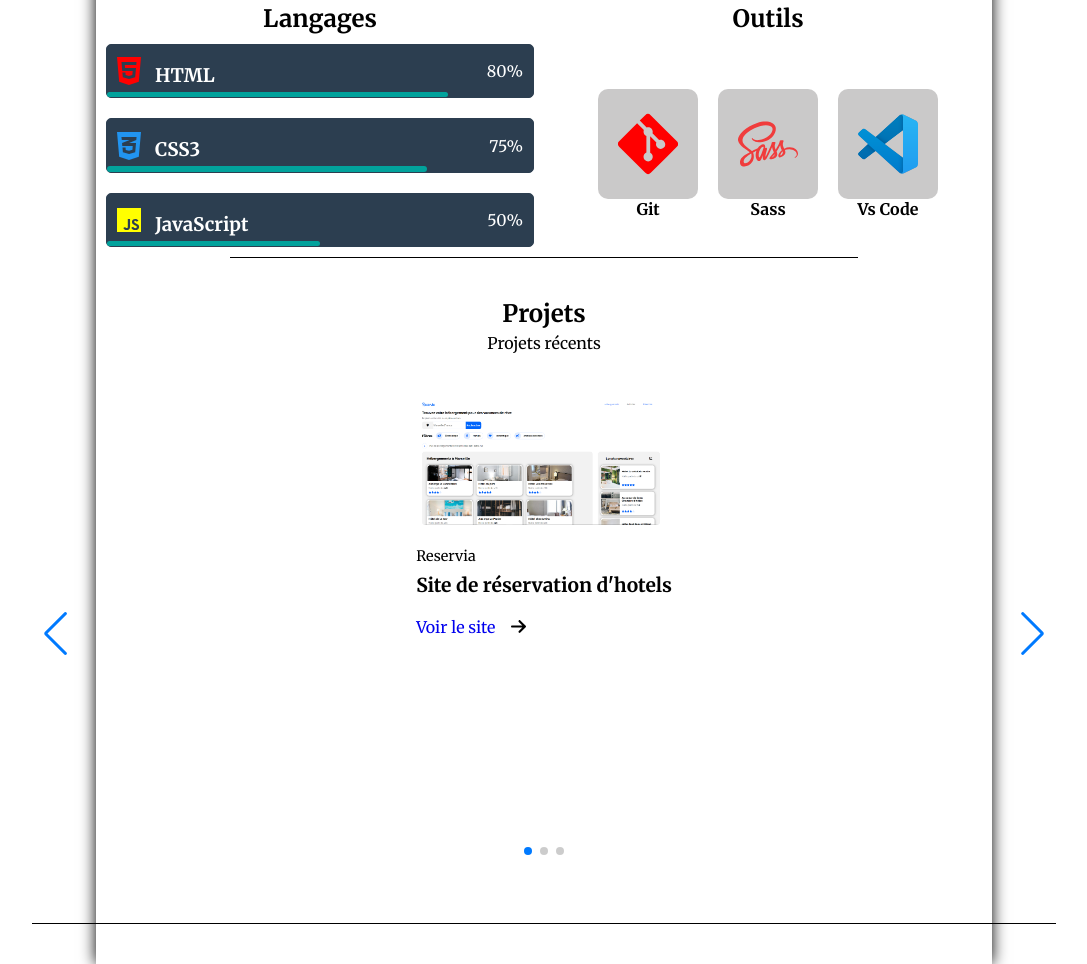
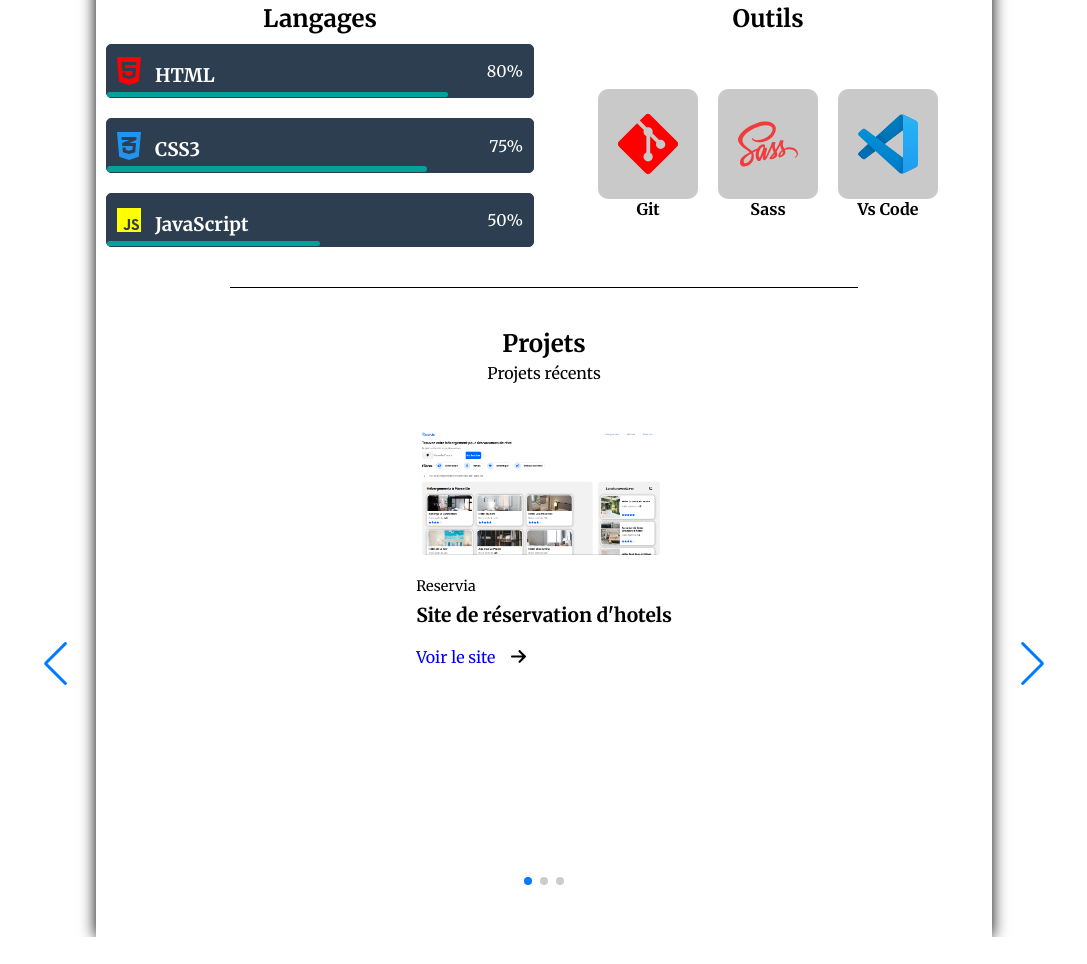
Before and after one commit to Arnaud-WebDev/portfolio, a website: page index.html in a window 1280 px wide. Shown: the part 806-1770 px from the top of the page, without its empty margins (96-1183 px from the left). After the commit the page ends 1743 px from the top, so only its background shows below. Drawn offline with Linux system fonts and the light colour scheme.

Commit message:
Correction d'une faute d'orthographe dans le js et html dans la partie projet et correction des border

```diff
--- a/index.html
+++ b/index.html
@@ -64,8 +64,8 @@
                         <a href="mailto:exemple@email.com" class="btn-cv">Me contacter</a>
                     </div>
                 </div>
-                <div class="border__section"></div>
             </section>
+            <div class="border__section"></div>
             <!-- ABOUT fin -->
 
 
@@ -128,14 +128,14 @@
             </section>
             <!-- SKILLS fin -->
 
-            <div class="border__section"></div>
+            <div class="border__section-projets"></div>
 
             <section class="projets section__projets" id="projets">
                 <h2 class="section__title">Projets</h2>
                 <span class="section__subtitle">Projets récents</span>
 
                 <div class="container section__border">
-                    <div class="projects__container swiper">
+                    <div class="projets__container swiper">
                         <div class="swiper-wrapper">
 
                             <!-- PROJET 1 -->
--- a/js/app.js
+++ b/js/app.js
@@ -106,7 +106,7 @@ window.addEventListener("load", () => {
 /* Bouton pour remonter en haut de la page */
 
 /* SWIPPER */
-let swiperProjects = new Swiper(".projects__container", {
+let swiperProjects = new Swiper(".projets__container", {
   loop: true,
   spaceBetween: 24,
 
--- a/scss/components/_border.scss
+++ b/scss/components/_border.scss
@@ -10,4 +10,9 @@
     margin-bottom: 0;
     width: 70%;
   }
+  .border__section-projets {
+    width: 70%;
+    border-bottom: 1px solid black;
+    margin-top: 30px;
+  }
 }
--- a/scss/layout/_section.scss
+++ b/scss/layout/_section.scss
@@ -18,10 +18,10 @@
   display: block;
   margin-bottom: 3rem;
 }
-.section__border {
+/* .section__border {
   border-bottom: 1px solid black;
   padding-bottom: 3.5rem;
-}
+} */
 @media (min-width: 1024px) {
   .section {
     width: 80%;
```
Also changed, not shown: images/svg/chevron-left-solid.svg (added), images/svg/chevron-right-solid.svg (added), scss/style.css, 1 other file.
